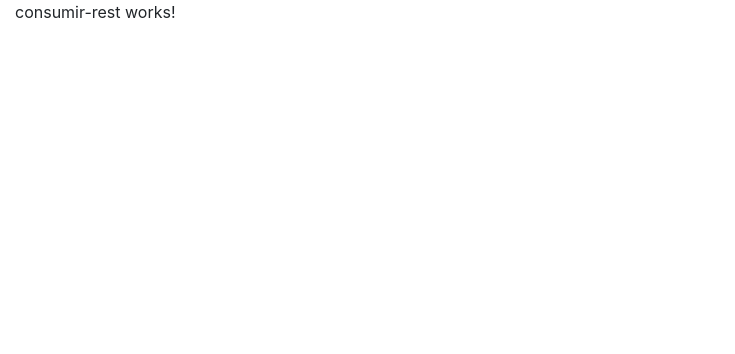
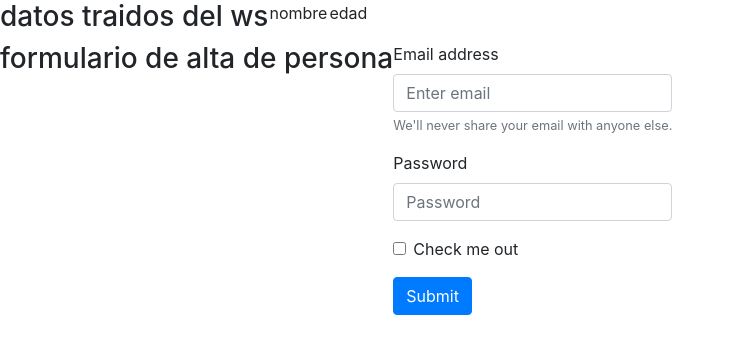
Before and after one commit to cristian16b/Angular-practica-componentes, an Angular app: page / in a window 1280 px wide. Shown: the top 354 px of the page, without its empty margins (0-735 px from the left). Built offline with nearby package versions, Linux system fonts and the light colour scheme.

Commit message:
agrego definiciones

```diff
--- a/src/app/consumir-rest/consumir-rest.component.html
+++ b/src/app/consumir-rest/consumir-rest.component.html
@@ -1 +1,45 @@
-<p>consumir-rest works!</p>
+<div class="row">
+    <h3>datos traidos del ws</h3><br>
+<table>
+    <thead>
+        <tr>
+            <td>nombre</td>
+            <td>edad</td>
+        </tr>
+    </thead>
+    <tbody>
+        <!-- aqui se van a insertar las filas con la info del ws -->
+        <tr *ngFor="let persona of personas">
+            <td>{{persona.nombre}}</td>
+            <td>{{persona.edad}}</td>
+        </tr>
+    </tbody>
+</table>
+</div>
+<div class="row">
+    <br>
+    <!-- aqui va el formulario de nueva persona -->
+    <h3>formulario de alta de persona</h3>
+    <br>
+    <!-- <div class="form-group">
+        <label for="nombre">Nombre</label>
+        <input formControlName="nombre" type="text" class="form-control" id="nombre" placeholder="Ingrese su nombre">
+    </div> -->
+    <br>
+    <form>
+            <div class="form-group">
+              <label for="exampleInputEmail1">Email address</label>
+              <input type="email" class="form-control" id="exampleInputEmail1" aria-describedby="emailHelp" placeholder="Enter email">
+              <small id="emailHelp" class="form-text text-muted">We'll never share your email with anyone else.</small>
+            </div>
+            <div class="form-group">
+              <label for="exampleInputPassword1">Password</label>
+              <input type="password" class="form-control" id="exampleInputPassword1" placeholder="Password">
+            </div>
+            <div class="form-group form-check">
+              <input type="checkbox" class="form-check-input" id="exampleCheck1">
+              <label class="form-check-label" for="exampleCheck1">Check me out</label>
+            </div>
+            <button type="submit" class="btn btn-primary">Submit</button>
+          </form>
+</div>
--- a/src/app/consumir-rest/consumir-rest.component.ts
+++ b/src/app/consumir-rest/consumir-rest.component.ts
@@ -1,4 +1,5 @@
 import { Component, OnInit } from '@angular/core';
+import { PersonaService } from '../servicio/persona.service';
 
 @Component({
   selector: 'app-consumir-rest',
@@ -7,7 +8,7 @@ import { Component, OnInit } from '@angular/core';
 })
 export class ConsumirRestComponent implements OnInit {
 
-  constructor() { }
+  constructor(private listaPersonas:PersonaService) { }
 
   ngOnInit() {
   }
```
Also changed, not shown: src/app/app.module.ts (+5 -2 lines).
